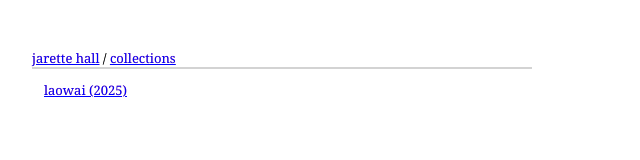
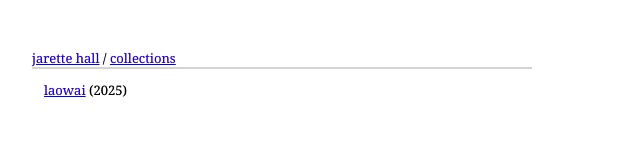
Before and after one commit to braxtonhall/jarettehall, a website: page collections/index.html in a window 1280 px wide. Shown: the full height of the page, 128-768 px from the left. Drawn offline with Linux system fonts and the light colour scheme.

Commit message:
Move the year outside of the collection title

```diff
--- a/collections/index.html
+++ b/collections/index.html
@@ -28,7 +28,7 @@
 	<h1><a href="/">jarette hall</a> / <a href="/collections">collections</a></h1>
 <ul>
 	<li>
-		<a href="/collections/laowai">laowai (2025)</a>
+		<a href="/collections/laowai">laowai</a> (2025)
 	</li>
 </ul>
 </main>
```
